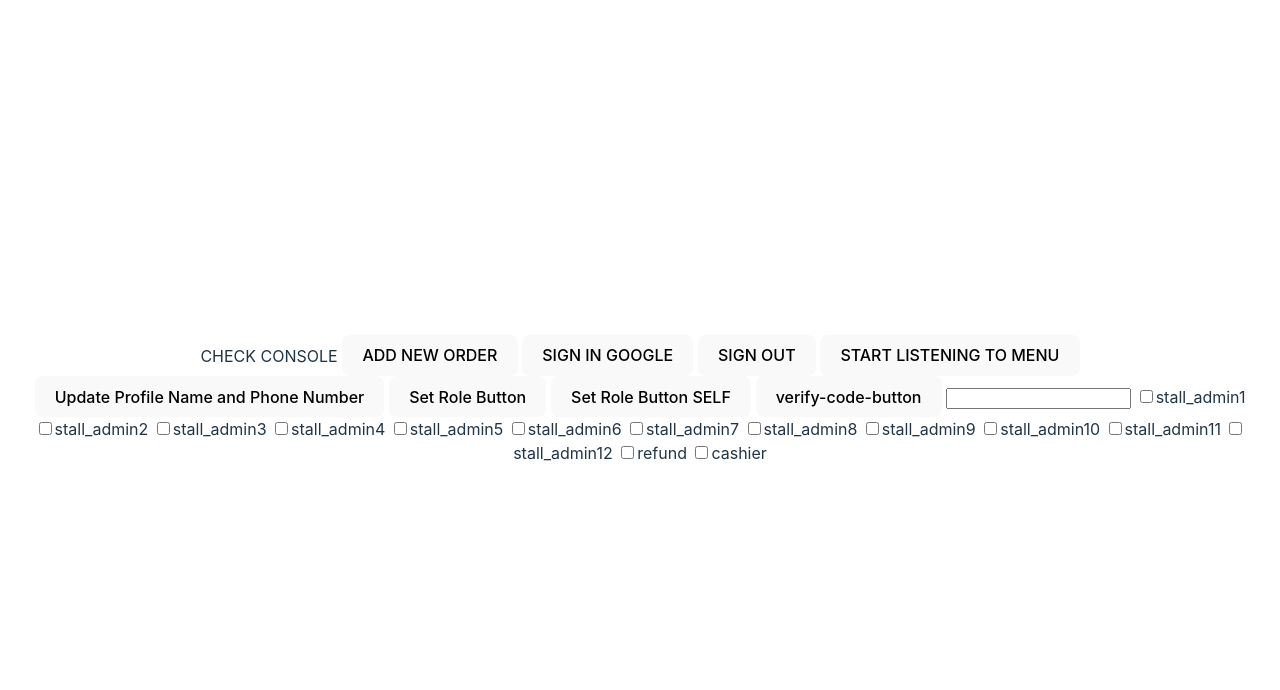
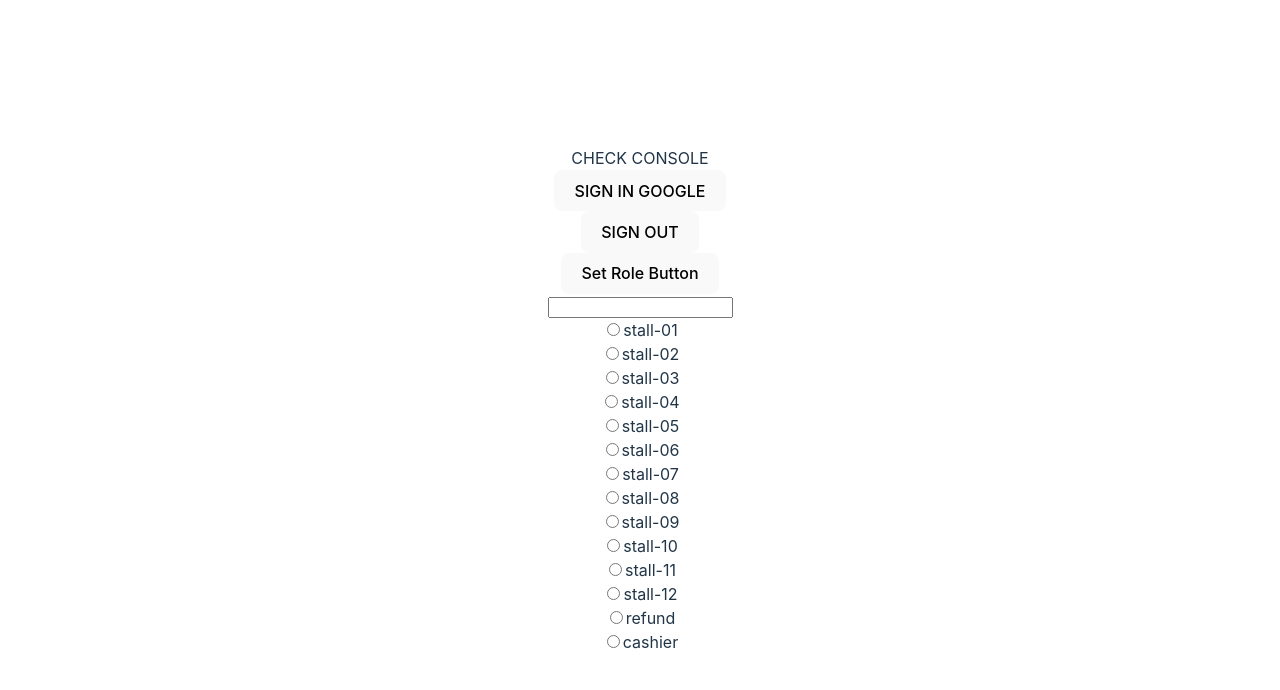
Before and after one commit to prathamskk/food-fiesta-backend-2023, a website built with Vite: page vite-frontend/index.html in a window 1280 px wide. Built offline with nearby package versions, Linux system fonts and the light colour scheme; some packages are replaced by stand-ins of ours; no server answers.

Commit message:
updated stall ids

```diff
--- a/vite-frontend/index.html
+++ b/vite-frontend/index.html
@@ -10,33 +10,34 @@
 
 <body>
   <div id="app">
-    CHECK CONSOLE
-    <button id="orderButton" >ADD NEW ORDER</button>
+    CHECK CONSOLE<br />
+    <!-- <button id="orderButton">ADD NEW ORDER</button> -->
     <!-- <button id="signInButton" >SIGN IN with email</button> -->
-    <button id="signinDiv" >SIGN IN  GOOGLE</button>
-    <button id="signOutButton" >SIGN OUT</button>
-    <button id="menuButton" >START LISTENING TO MENU</button>
-    <button id="updateProfileButton" >Update Profile Name and Phone Number</button>
-    <button id="setcustomrole" >Set Role Button</button>
-    <button id="setcustomroleSelf" >Set Role Button SELF</button>
+    <button id="signinDiv">SIGN IN GOOGLE</button><br />
+    <button id="signOutButton">SIGN OUT</button><br />
+    <!-- <button id="menuButton">START LISTENING TO MENU</button> -->
+    <!-- <button id="updateProfileButton">Update Profile Name and Phone Number</button> -->
+    <button id="setcustomrole">Set Role Button</button><br />
+    <!-- <button id="setcustomroleSelf">Set Role Button SELF</button> -->
     <!-- <button id="sign-in-button">Sign-in with mobile</button> -->
-    <button id="verify-code-button">verify-code-button</button>
-    <input type="text" id="code_input">
-    <input type="checkbox" id="stall_admin1">stall_admin1
-    <input type="checkbox" id="stall_admin2">stall_admin2
-    <input type="checkbox" id="stall_admin3">stall_admin3
-    <input type="checkbox" id="stall_admin4">stall_admin4
-    <input type="checkbox" id="stall_admin5">stall_admin5
-    <input type="checkbox" id="stall_admin6">stall_admin6
-    <input type="checkbox" id="stall_admin7">stall_admin7
-    <input type="checkbox" id="stall_admin8">stall_admin8
-    <input type="checkbox" id="stall_admin9">stall_admin9
-    <input type="checkbox" id="stall_admin10">stall_admin10
-    <input type="checkbox" id="stall_admin11">stall_admin11
-    <input type="checkbox" id="stall_admin12">stall_admin12
-    <input type="checkbox" id="refund">refund
-    <input type="checkbox" id="cashier">cashier
+    <!-- <button id="verify-code-button">verify-code-button</button><br /> -->
+    <input type="text" id="code_input"><br />
+    <input type="radio" name="roles" id="stall-01" value="stall-01">stall-01<br />
+    <input type="radio" name="roles" id="stall-02" value="stall-02">stall-02<br />
+    <input type="radio" name="roles" id="stall-03" value="stall-03">stall-03<br />
+    <input type="radio" name="roles" id="stall-04" value="stall-04">stall-04<br />
+    <input type="radio" name="roles" id="stall-05" value="stall-05">stall-05<br />
+    <input type="radio" name="roles" id="stall-06" value="stall-06">stall-06<br />
+    <input type="radio" name="roles" id="stall-07" value="stall-07">stall-07<br />
+    <input type="radio" name="roles" id="stall-08" value="stall-08">stall-08<br />
+    <input type="radio" name="roles" id="stall-09" value="stall-09">stall-09<br />
+    <input type="radio" name="roles" id="stall-10" value="stall-10">stall-10<br />
+    <input type="radio" name="roles" id="stall-11" value="stall-11">stall-11<br />
+    <input type="radio" name="roles" id="stall-12" value="stall-12">stall-12<br />
+    <input type="radio" name="roles" id="refund" value="refund">refund<br />
+    <input type="radio" name="roles" id="cashier" value="cashier">cashier<br />
   </div>
   <script type="module" src="/main.js"></script>
 </body>
+
 </html>
--- a/vite-frontend/main.js
+++ b/vite-frontend/main.js
@@ -59,100 +59,85 @@ function handleGoogleLogin() {
 // createUserWithEmailAndPassword(auth, "prathamskk@gmail.com","12345678")
 // signInWithEmailAndPassword(auth, "normal@gmail.com","12345678")
 
-const orderButton = document.getElementById("orderButton");
-const signInButton = document.getElementById("signInButton");
+// const orderButton = document.getElementById("orderButton");
+// const signInButton = document.getElementById("signInButton");
 const signOutButton = document.getElementById("signOutButton");
-const verifyCodeButton = document.getElementById("verify-code-button");
-const updateProfileButton = document.getElementById("updateProfileButton");
+// const verifyCodeButton = document.getElementById("verify-code-button");
+// const updateProfileButton = document.getElementById("updateProfileButton");
 const setcustomrole = document.getElementById("setcustomrole");
-const setcustomroleSelf = document.getElementById("setcustomroleSelf");
+// const setcustomroleSelf = document.getElementById("setcustomroleSelf");
 const code_input = document.getElementById("code_input");
-const stall_admin1 = document.getElementById("stall_admin1");
-const stall_admin2 = document.getElementById("stall_admin2");
-const stall_admin3 = document.getElementById("stall_admin3");
-const stall_admin4 = document.getElementById("stall_admin4");
-const stall_admin5 = document.getElementById("stall_admin5");
-const stall_admin6 = document.getElementById("stall_admin6");
-const stall_admin7 = document.getElementById("stall_admin7");
-const stall_admin8 = document.getElementById("stall_admin8");
-const stall_admin9 = document.getElementById("stall_admin9");
-const stall_admin10 = document.getElementById("stall_admin10");
-const stall_admin11 = document.getElementById("stall_admin11");
-const stall_admin12 = document.getElementById("stall_admin12");
+const stall01 = document.getElementById("stall-01");
+const stall02 = document.getElementById("stall-02");
+const stall03 = document.getElementById("stall-03");
+const stall04 = document.getElementById("stall-04");
+const stall05 = document.getElementById("stall-05");
+const stall06 = document.getElementById("stall-06");
+const stall07 = document.getElementById("stall-07");
+const stall08 = document.getElementById("stall-08");
+const stall09 = document.getElementById("stall-09");
+const stall10 = document.getElementById("stall-10");
+const stall11 = document.getElementById("stall-11");
+const stall12 = document.getElementById("stall-12");
 const refund = document.getElementById("refund");
 const cashier = document.getElementById("cashier");
 
-function createRoleArray() {
-  const available_roles = [
-    stall_admin1,
-    stall_admin2,
-    stall_admin3,
-    stall_admin4,
-    stall_admin5,
-    stall_admin6,
-    stall_admin7,
-    stall_admin8,
-    stall_admin9,
-    stall_admin10,
-    stall_admin11,
-    stall_admin12,
-    refund,
-    cashier,
-  ];
-  console.log(cashier.checked);
-  const selected_roles = [];
-  for (let x of available_roles) {
-    if (x.checked) {
-      selected_roles.push(x.id);
-    }
-  }
-  console.log(selected_roles);
-  return selected_roles;
-}
 
 setcustomrole.addEventListener("click", () => {
-  const { functions } = getFirebase();
-  const selected_roles = createRoleArray();
-  const addRole = httpsCallable(functions, "addRole");
-  addRole({ uid: code_input.value, roles: selected_roles });
+  const value = document.querySelector('input[name="roles"]:checked')?.value;
+  console.log(value);
+  if (value !== undefined) {
+    const { functions } = getFirebase();
+    const addRole = httpsCallable(functions, "addRole");
+    addRole({ uid: code_input.value, roles: [value] });
+  } else {
+    console.log("no role radio selected");
+  }
 });
 
-setcustomroleSelf.addEventListener("click", () => {
-  const { functions } = getFirebase();
-  console.log("setcs");
-  const selected_roles = createRoleArray();
-  const addRole = httpsCallable(functions, "addRole");
-  addRole({ self: true, roles: selected_roles });
-});
 
-orderButton.addEventListener("click", () => {
-  newOrder({
-    stall1: {
-      23: 3,
-      24: 3,
-    },
-    stall2: {
-      45: 1,
-    },
-  }).then(console.log("successfully added new order"));
-});
+// setcustomroleSelf.addEventListener("click", () => {
+//   const value = document.querySelector('input[name="roles"]:checked')?.value;
+//   console.log(value);
+//   if (value !== undefined) {
+//     const { functions } = getFirebase();
+//     console.log("setcs");
+//     const addRole = httpsCallable(functions, "addRole");
+//     addRole({ self: true, roles: [value] });
+//   } else {
 
-updateProfileButton.addEventListener("click", () => {
-  updatePhone(8108980846);
-});
+//     console.log("no role radio selected");
+//   }
+// });
+
+// orderButton.addEventListener("click", () => {
+//   newOrder({
+//     stall1: {
+//       23: 3,
+//       24: 3,
+//     },
+//     stall2: {
+//       45: 1,
+//     },
+//   }).then(console.log("successfully added new order"));
+// });
+
+// updateProfileButton.addEventListener("click", () => {
+//   updatePhone(8108980846);
+// });
 
 signOutButton.addEventListener("click", () => {
   auth.signOut();
 });
 
-onAuth((user) => {
-  if (!user) {
-    return console.log("No user logged in");
-  }
-  console.log("user logged in", user);
+// onAuth((user) => {
+//   if (!user) {
+//     return console.log("No user logged in");
+//   }
+//   console.log("user logged in", user);
 
-  getMenu();
-});
+//   getMenu();
+// });
 
 // signInButton.addEventListener("click", () => {
 //   signInWithEmailAndPassword(auth, "prathamskk@gmail.com", "12345678");
```
Also changed, not shown: saved-data/auth_export/accounts.json (+1 -1 lines), 3 other files.
